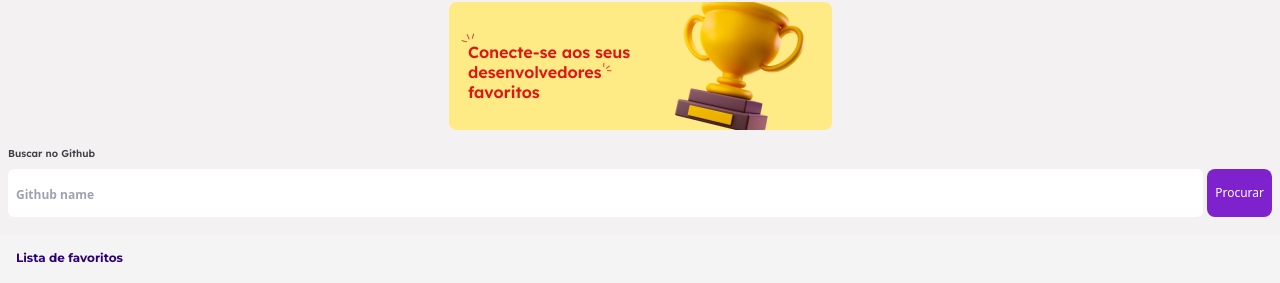
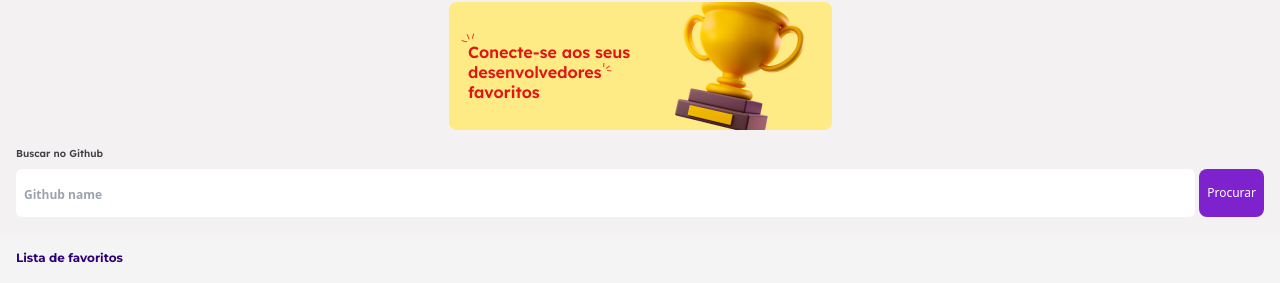
Before and after one commit to dinhoSilwa/StarHub-connect, a React (Vite) app: page / in a window 1280 px wide. Shown: the part 78-361 px from the top of the page. Built offline with nearby package versions, Linux system fonts and the light colour scheme.

Commit message:
REFACTOR(STYLE)

```diff
--- a/src/components/SearchUser.tsx
+++ b/src/components/SearchUser.tsx
@@ -27,7 +27,7 @@ export const Search = () => {
 
   return (
     <>
-      <form action="" className="flex flex-col px-2 py-4 gap-2">
+      <form action="" className="flex flex-col px-4 py-4 gap-2">
         <label
           htmlFor="githubsearch"
           className="text-[10px] font-semibold text-zinc-700 font-LexendFont"
```
